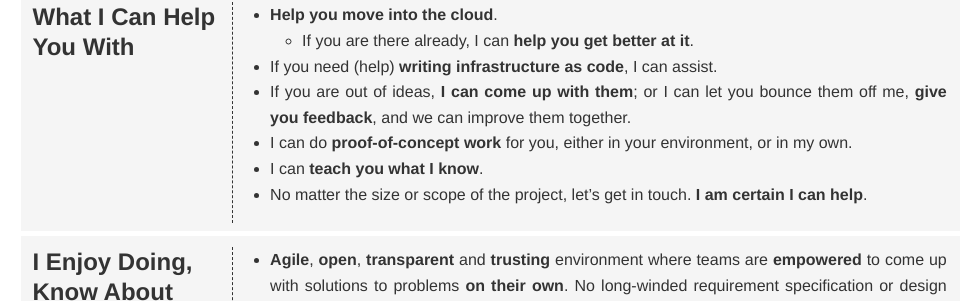
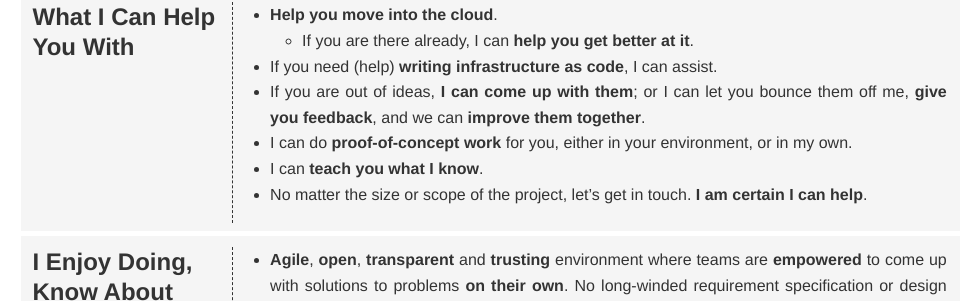
Before and after one commit to petr-motejlek/my-cv, a Jekyll site: the page built from _pages/index.markdown, in a window 1280 px wide and 900 px high, scrolled down 430 px. Shown: the part 151-452 px from the top of the window, without its empty margins (150-1128 px from the left). Built offline with Jekyll 4.4.1, drawn with Linux system fonts in a browser that asks for light colours.

Commit message:
bold font

```diff
--- a/_pages/index.markdown
+++ b/_pages/index.markdown
@@ -72,7 +72,7 @@ title: Curriculum Vitae
   - If you are there already, I can __help you get better at it__.
 - If you need (help) __writing infrastructure as code__, I can assist.
 - If you are out of ideas, __I can come up with them__; or I can let you bounce
-  them off me, __give you feedback__, and we can improve them together.
+  them off me, __give you feedback__, and we can __improve them together__.
 - I can do __proof-of-concept work__ for you, either in your environment, or in
   my own.
 - I can __teach you what I know__.
```
